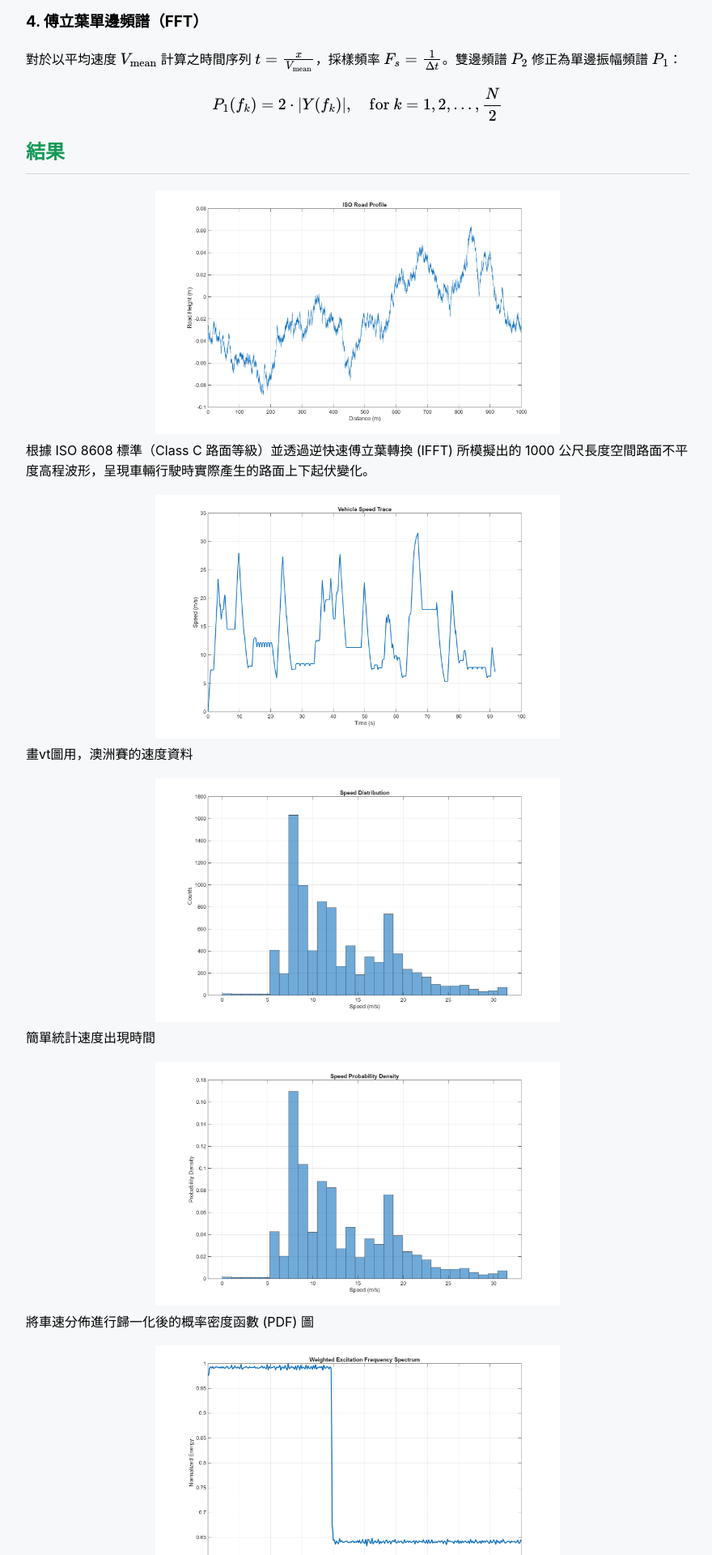
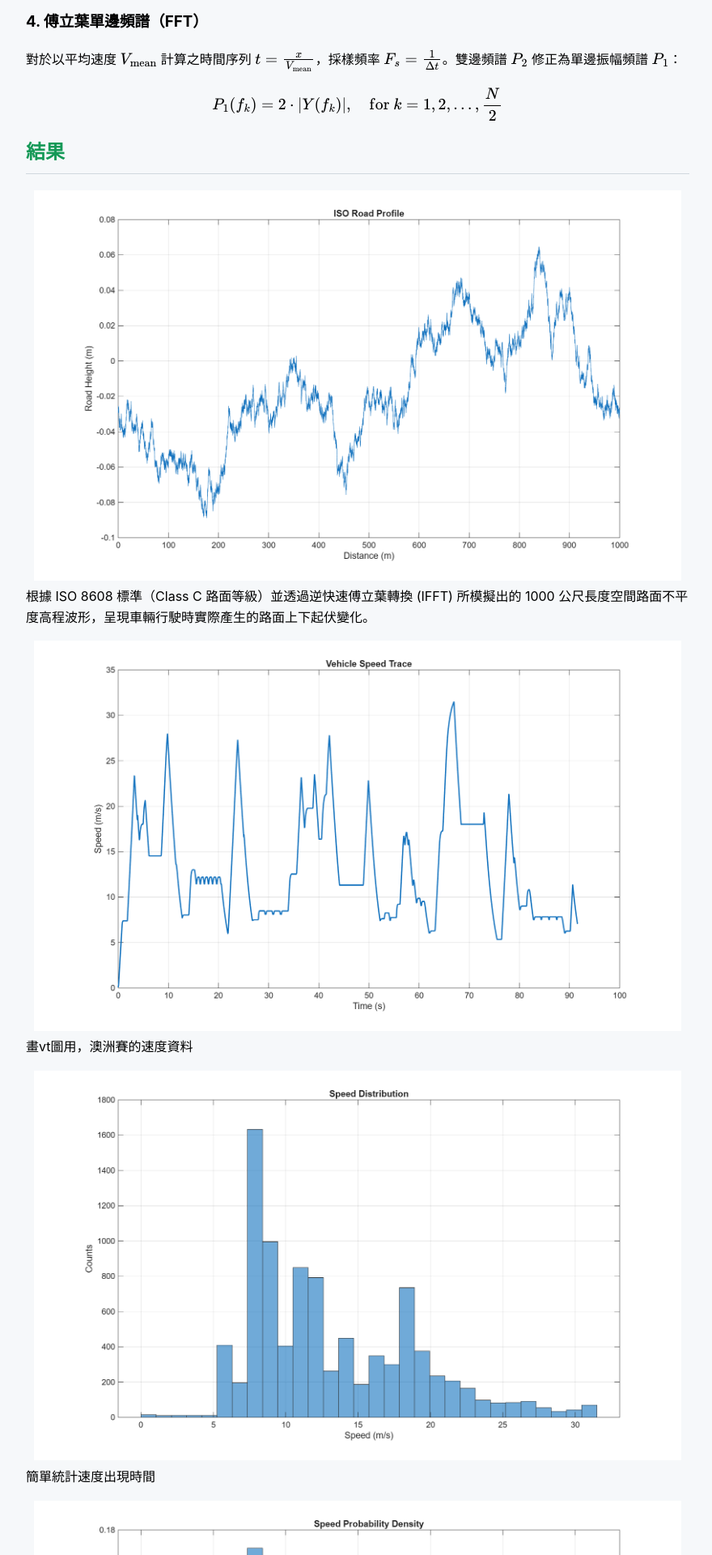
Before and after one commit to TaiwanTechRacing/Design-Reference, a Jekyll site: the page built from open/PSD/PSD.md, in a window 1280 px wide. Shown: the part 2156-4076 px from the top of the page at 81% size, without its empty margins (198-1078 px from the left). Built offline with Jekyll 4.4.1, drawn with Linux system fonts in a browser that asks for light colours; our own code applies the rules of GitHub Pages for plain Markdown files.

Commit message:
zoom img

```diff
--- a/open/PSD/PSD.md
+++ b/open/PSD/PSD.md
@@ -74,55 +74,55 @@ $$P_1(f_k) = 2 \cdot \vert{}Y(f_k)\vert{}, \quad \text{for } k = 1, 2, \dots, \f
 ## 結果
 
 <div style="text-align: center;">
-<img src="01_ISO_Road_Profile.png" alt="image" width="500">
+<img src="01_ISO_Road_Profile.png" alt="image" width="800">
 </div>
 
 根據 ISO 8608 標準（Class C 路面等級）並透過逆快速傅立葉轉換 (IFFT) 所模擬出的 1000 公尺長度空間路面不平度高程波形，呈現車輛行駛時實際產生的路面上下起伏變化。
 
 <div style="text-align: center;">
-<img src="02_Vehicle_Speed_Trace.png" alt="image" width="500">
+<img src="02_Vehicle_Speed_Trace.png" alt="image" width="800">
 </div>
 
 畫vt圖用，澳洲賽的速度資料
 
 <div style="text-align: center;">
-<img src="03_Speed_Distribution.png" alt="image" width="500">
+<img src="03_Speed_Distribution.png" alt="image" width="800">
 </div>
 
 簡單統計速度出現時間
 
 <div style="text-align: center;">
-<img src="04_Speed_PDF.png" alt="image" width="500">
+<img src="04_Speed_PDF.png" alt="image" width="800">
 </div>
 
 將車速分佈進行歸一化後的概率密度函數 (PDF) 圖
 
 <div style="text-align: center;">
-<img src="05_Weighted_Excitation_Spectrum.png" alt="image" width="500">
+<img src="05_Weighted_Excitation_Spectrum.png" alt="image" width="800">
 </div>
 
 結合路面功率譜密度 (PSD) 與車速概率密度 (PDF)，將空間頻率轉化為時間激振頻率並進行歸一化後得到的綜合激振能量頻譜，展現車輛實際承受的頻率能量分佈。
 
 <div style="text-align: center;">
-<img src="06_Frequency_Energy.png" alt="image" width="500">
+<img src="06_Frequency_Energy.png" alt="image" width="800">
 </div>
 
 將總激振能量歸一化後的頻率能量分佈圖，呈現哪些頻率區間貢獻了主要的激振能量。基本上就是20以下的低頻
 
 <div style="text-align: center;">
-<img src="07_Cumulative_Energy.png" alt="image" width="500">
+<img src="07_Cumulative_Energy.png" alt="image" width="800">
 </div>
 
 激振能量隨頻率增加的累積曲線（0–100%）可以用斜率變化進行分析
 
 <div style="text-align: center;">
-<img src="08_Road_Profile_FFT.png" alt="image" width="500">
+<img src="08_Road_Profile_FFT.png" alt="image" width="800">
 </div>
 
 對時域路面高程進行快速傅立葉轉換 (FFT)，顯示在固定平均車速下，路面起伏在各時間頻率 (Hz) 上的幅值大小。基本上ISO就是完全沒有規律所以這是做好玩的
 
 <div style="text-align: center;">
-<img src="09_Road_Profile_FFT_LogLog.png" alt="image" width="500">
+<img src="09_Road_Profile_FFT_LogLog.png" alt="image" width="800">
 </div>
 
 將路面 FFT 頻譜以雙對數 (Log-Log) 座標呈現。由於 ISO 8608 路面 PSD 具備負指數特性，雙對數圖中會呈現經典的高頻衰減直線特徵。這個驗證確認了上個分析是做好玩用的
```
Also changed, not shown: open/Compressed_travel/Compressed_travel.md (+2 -2 lines), open/Overall_Rigidity/Overall_Rigidity.md (+1 -1 lines), open/Pitch_Stiffness/Pitch_Stiffness.md (+1 -1 lines), open/Tire_Ring_Mode/Tire_Ring_Mode.md (+1 -1 lines).
